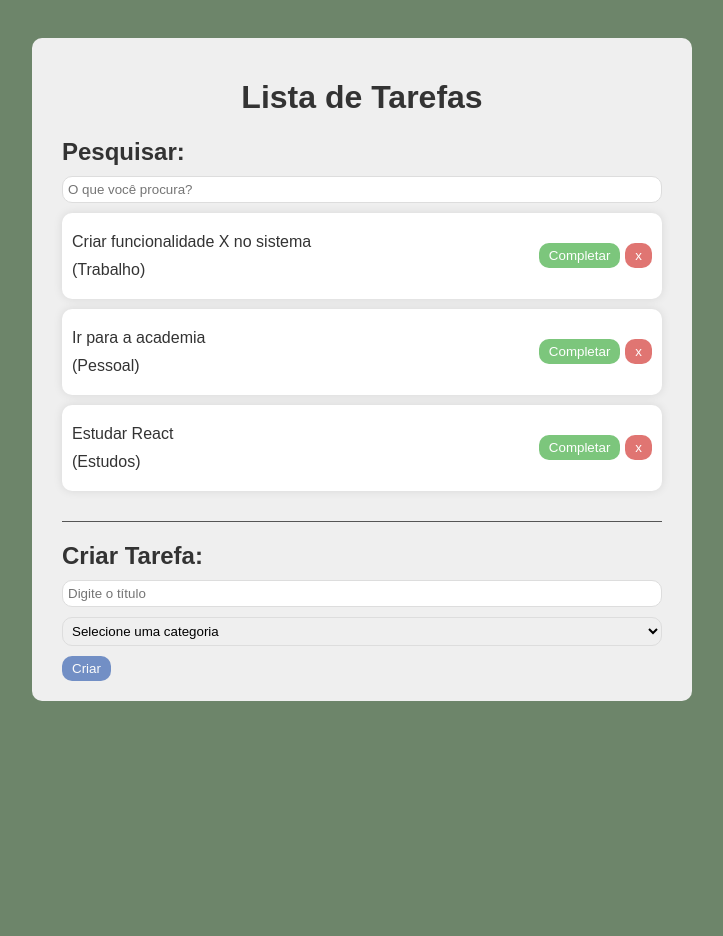
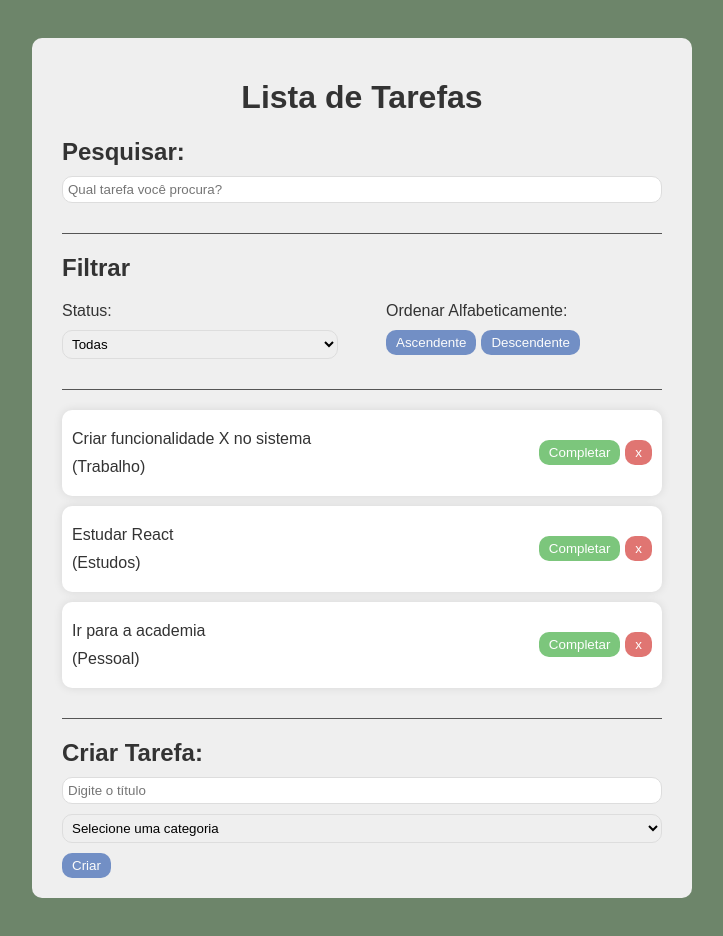
Before and after one commit to Nathalai/to-do-list-react, a React (Vite) app: page / in a window 1280 px wide. Shown: the top 936 px of the page, without its empty margins (278-1001 px from the left). Built offline with nearby package versions, Linux system fonts and the light colour scheme.

Commit message:
feat: adds filter and sort features

```diff
--- a/src/App.css
+++ b/src/App.css
@@ -97,3 +97,24 @@ select {
   border-radius: 10px;
   width: 100%;
 }
+
+.filter,
+.search {
+  border-bottom: 1px solid #555;
+  margin-bottom: 20px;
+  padding-bottom: 20px;
+}
+
+.filter-options {
+  display: flex;
+  justify-content: space-between;
+  gap: 3rem;
+}
+
+.filter-options div {
+  flex: 1 1 0;
+}
+
+.desc-alpha-btn {
+  margin-left: 5px;
+}
--- a/src/App.jsx
+++ b/src/App.jsx
@@ -2,9 +2,10 @@ import { useState } from 'react';
 
 import Task from './components/Task';
 import NewTaskForm from './components/NewTaskForm';
+import Search from './components/Search';
+import Filter from './components/Filter';
 
 import './App.css';
-import Search from './components/Search';
 
 function App() {
   const [tasks, setTasks] = useState([
@@ -16,7 +17,7 @@ function App() {
     },
     {
       id: 2,
-      title: ' Ir para a academia',
+      title: 'Ir para a academia',
       category: 'Pessoal',
       isCompleted: false,
     },
@@ -30,7 +31,13 @@ function App() {
 
   const [search, setSearch] = useState('');
 
+  const [filter, setFilter] = useState('all');
+  const [sort, setSort] = useState('asc');
+
   const addTask = (title, category) => {
+    const trimmedTitle = title.trim();
+    if (!trimmedTitle) return;
+
     const updatedTasks = [
       ...tasks,
       {
@@ -63,10 +70,23 @@ function App() {
     <div className='app'>
       <h1>Lista de Tarefas</h1>
       <Search search={search} setSearch={setSearch} />
+      <Filter filter={filter} setFilter={setFilter} setSort={setSort} />
       <div className='to-do-list'>
         {tasks
           .filter((task) =>
+            filter === 'all'
+              ? true
+              : filter === 'completed'
+              ? task.isCompleted
+              : !task.isCompleted
+          )
+          .filter((task) =>
             task.title.toLowerCase().includes(search.toLowerCase())
+          )
+          .sort((task1, task2) =>
+            sort === 'asc'
+              ? task1.title.localeCompare(task2.title)
+              : task2.title.localeCompare(task1.title)
           )
           .map((task) => (
             <Task
--- /dev/null
+++ b/src/components/Filter.jsx
@@ -0,0 +1,26 @@
+const Filter = ({ filter, setFilter, setSort }) => {
+  return (
+    <div className='filter'>
+      <h2>Filtrar</h2>
+      <div className='filter-options'>
+        <div>
+          <p>Status:</p>
+          <select value={filter} onChange={(e) => setFilter(e.target.value)}>
+            <option value='all'>Todas</option>
+            <option value='completed'>Completas</option>
+            <option value='incomplete'>Incompletas</option>
+          </select>
+        </div>
+        <div>
+          <p>Ordenar Alfabeticamente:</p>
+          <button onClick={() => setSort('asc')}>Ascendente</button>
+          <button onClick={() => setSort('desc')} className='desc-alpha-btn'>
+            Descendente
+          </button>
+        </div>
+      </div>
+    </div>
+  );
+};
+
+export default Filter;
--- a/src/components/Search.jsx
+++ b/src/components/Search.jsx
@@ -6,7 +6,7 @@ const Search = ({ search, setSearch }) => {
         type='text'
         value={search}
         onChange={(e) => setSearch(e.target.value)}
-        placeholder='O que você procura?'
+        placeholder='Qual tarefa você procura?'
       />
     </div>
   );
```
